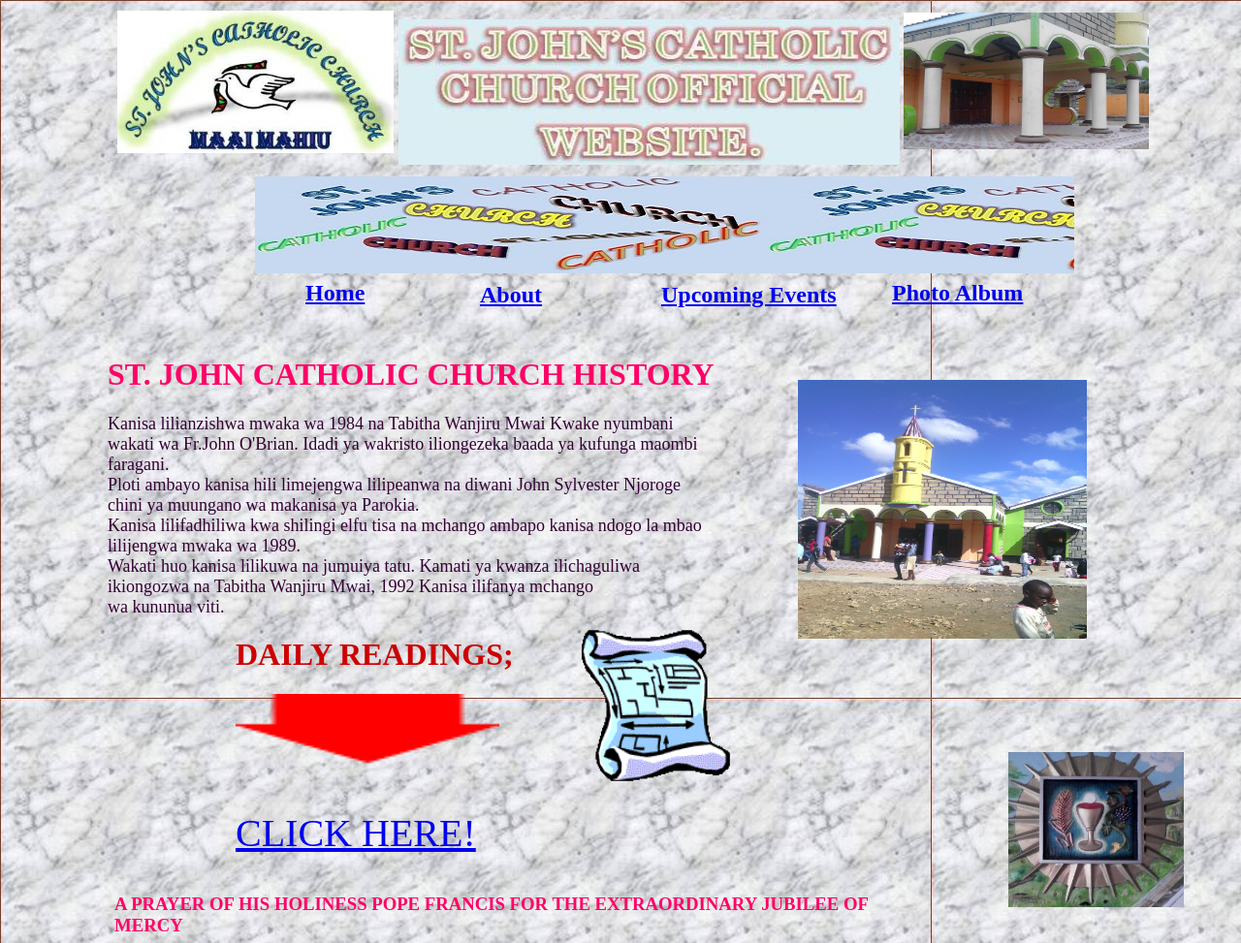
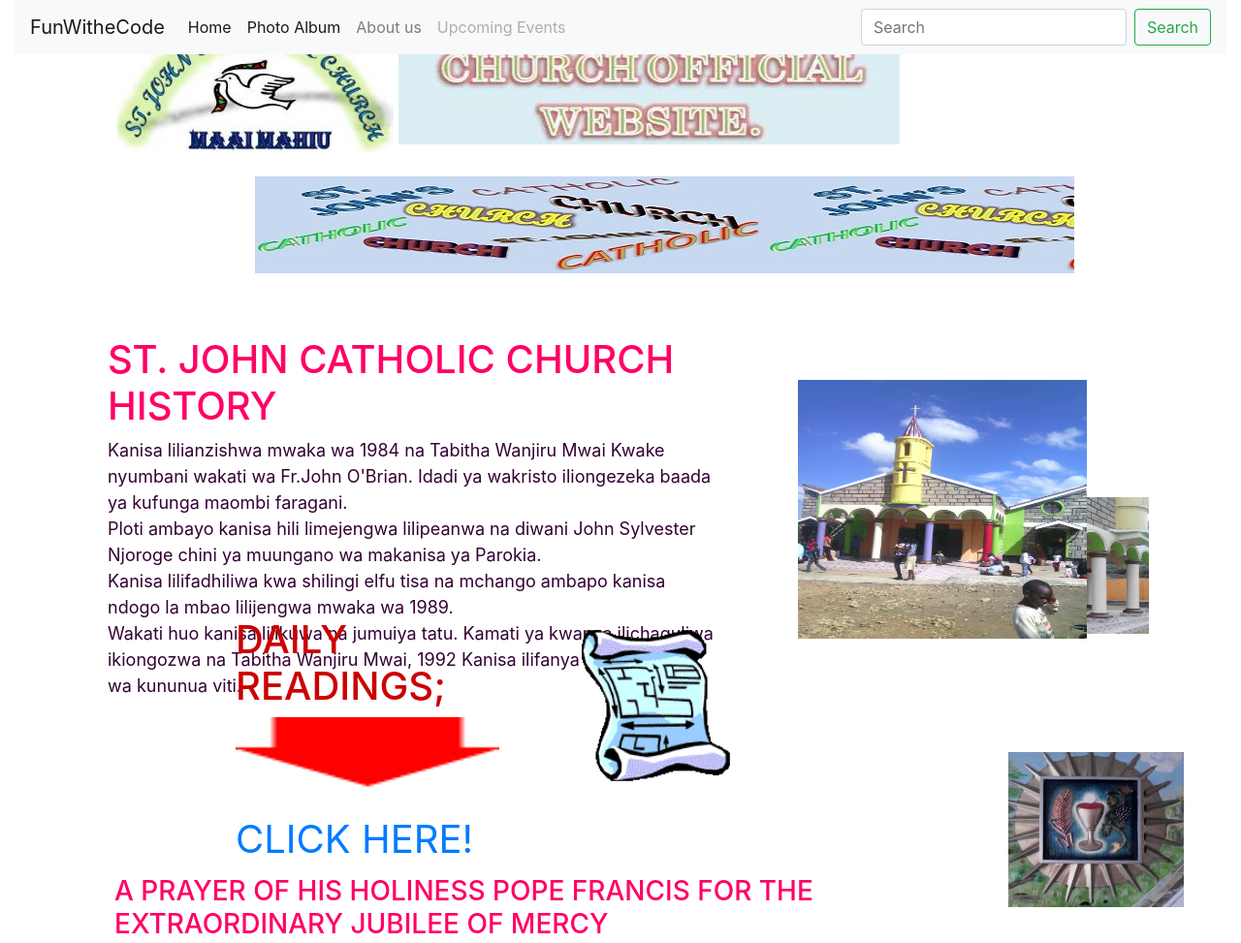
Before and after one commit to DenisKibe/basic-website, a plain HTML site: page INDEX.HTML in a window 1280 px wide. Shown: the top 973 px of the page at 97% size. Drawn offline with nearby package versions, Linux system fonts and the light colour scheme; a script that the page names is missing.

Commit message:
Update INDEX.HTML
adding Navigation Bar and Fix overlay problem

```diff
--- a/INDEX.HTML
+++ b/INDEX.HTML
@@ -4,6 +4,8 @@
 <meta http-equiv="Content-Type" content="text/html; charset=utf-8" />
 <meta name="description" content="St John's Catholic Church official website.">
 <meta name="author" content="">
+<link rel="stylesheet" href="https://maxcdn.bootstrapcdn.com/bootstrap/4.0.0/css/bootstrap.min.css"
+    integrity="sha384-Gn5384xqQ1aoWXA+058RXPxPg6fy4IWvTNh0E263XmFcJlSAwiGgFAW/dAiS6JXm" crossorigin="anonymous">
 <title>st. john catholic church</title>
 <style type="text/css">
 <!--
@@ -14,9 +16,10 @@
 	width:255px;
 	height:144px;
 	z-index:1;
+	margin-top: 500px;
 }
 body {
-	background-image: url(background.jpg);
+
 	background-repeat: repeat;
 	background-color: #FFFFFF;
 }
@@ -215,6 +218,7 @@ body {
 	width:706px;
 	height:293px;
 	z-index:19;
+	margin-top: 150px;
 }
 .style19 {color: #6600FF}
 #Layer24 {
@@ -280,14 +284,40 @@ mm_menu_0826205214_0.writeMenus();
 
 <body>
 <script language="JavaScript1.2">mmLoadMenus();</script>
+<div class="container-fluid sticky-top">
+    <nav class="navbar navbar-expand-lg navbar-light bg-light">
+      <a class="navbar-brand" href="/main.html">FunWitheCode</a>
+      <button class="navbar-toggler" type="button" data-toggle="collapse" data-target="#navbarSupportedContent"
+        aria-controls="navbarSupportedContent" aria-expanded="false" aria-label="Toggle navigation">
+        <span class="navbar-toggler-icon"></span>
+      </button>
+
+      <div class="collapse navbar-collapse" id="navbarSupportedContent">
+        <ul class="navbar-nav mr-auto">
+          <li class="nav-item active">
+            <a class="nav-link" href="INDEX.HTML">Home <span class="sr-only">(current)</span></a>
+          </li>
+		  <li class="nav-item active">
+            <a class="nav-link" href="photoalbum.html">Photo Album </a>
+          </li>
+          <li class="nav-item">
+            <a class="nav-link" href="ABOUT.HTML">About us</a>
+          </li>
+          <li class="nav-item">
+            <a class="nav-link disabled" href="upcomingevents.html" tabindex="-1" aria-disabled="true">Upcoming Events</a>
+          </li>
+        </ul>
+        <form class="form-inline my-2 my-lg-0">
+          <input class="form-control mr-sm-2" type="search" placeholder="Search" aria-label="Search">
+          <button class="btn btn-outline-success my-2 my-sm-0" type="submit">Search</button>
+        </form>
+      </div>
+    </nav>
+  </div>
 <div id="Layer1"><img src="church4.jpg" width="253" height="141" /></div>
 <div id="Layer2">
   <h1 align="center" class="style1"><img src="IMAGE1.jpg" width="517" height="150" /></h1>
 </div>
-<div class="style4" id="Layer5"><a href="INDEX.HTML" target="_self">Home</a></div>
-<div class="style4" id="Layer7"><a href="ABOUT.HTML" target="_self">About</a></div>
-<div class="style4" id="Layer8"><a href="upcomingevents.html" target="_self">Upcoming Events</a></div>
-<div class="style4" id="Layer9"><a href="photoalbum.html" target="_self">Photo Album</a></div>
 <div id="Layer12"></div>
 <div id="Layer13"><img src="LOGO.JPG" width="285" height="147" /></div>
 <div id="Layer14">
```
